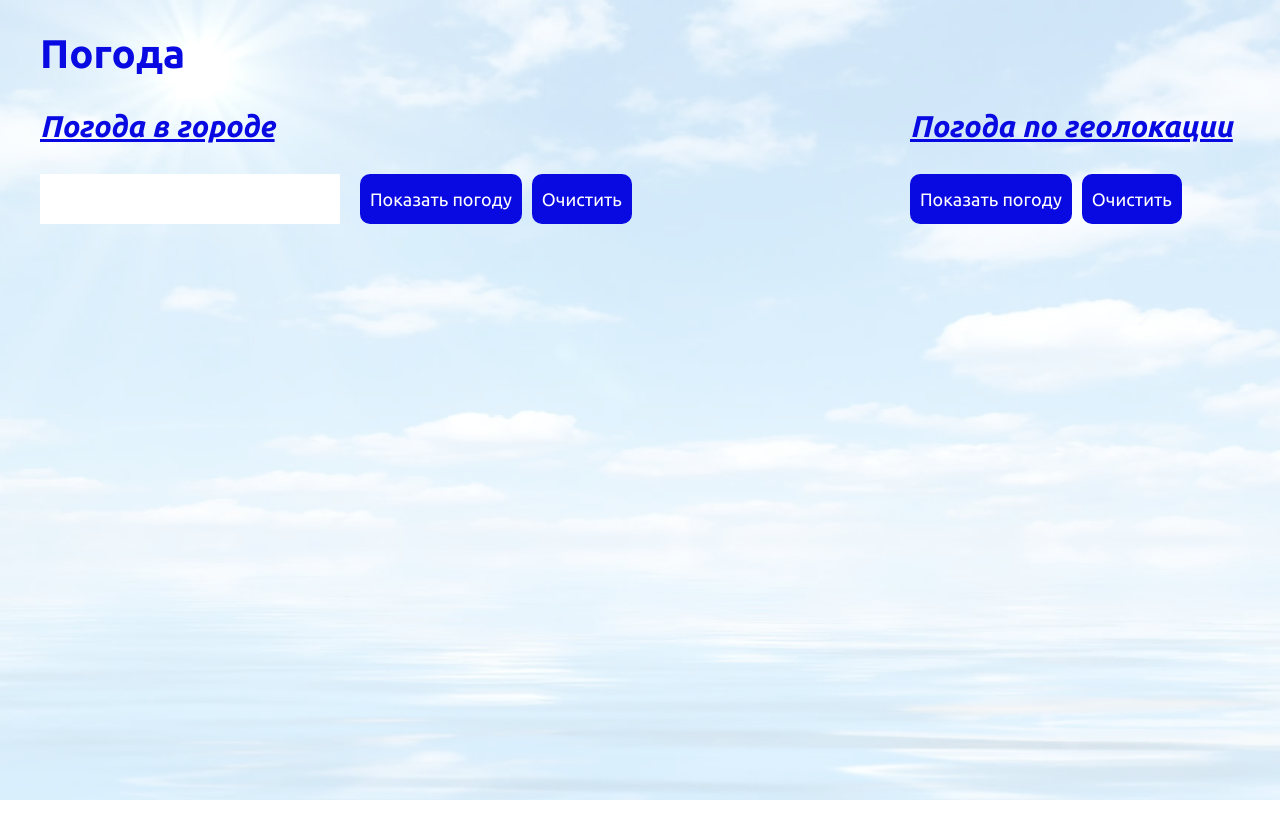
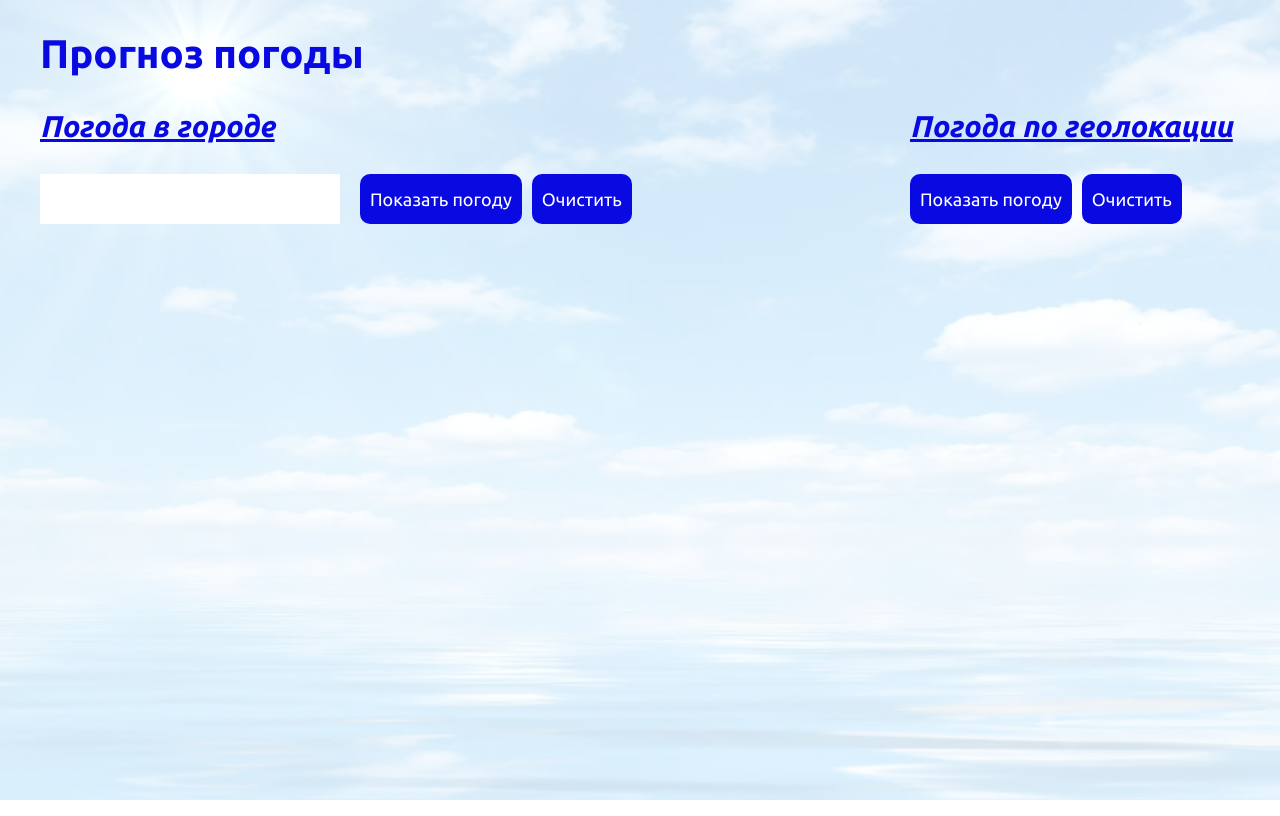
Before and after one commit to LiliiaGalkina/weather, a plain HTML site: page index.html in a window 1280 px wide. Drawn offline with Linux system fonts and the light colour scheme.

Commit message:
изменен главный заголовок

```diff
--- a/index.html
+++ b/index.html
@@ -3,7 +3,7 @@
 <head>
 	<meta charset="UTF-8">
 	<meta name="viewport" content="width=device-width, initial-scale=1.0">
-	<title>Погода</title>
+	<title>Прогноз погоды</title>
 	<link rel="preconnect" href="https://fonts.googleapis.com">
 	<link rel="preconnect" href="https://fonts.gstatic.com" crossorigin>
 	<link href="https://fonts.googleapis.com/css2?family=Quicksand:wght@700&family=Ubuntu:ital,wght@0,400;0,500;0,700;1,400;1,500;1,700&display=swap" rel="stylesheet">
@@ -14,7 +14,7 @@
 	<div class="wrapper">
 		<div class="fon"><img src="img/fon.jpg" alt="фон"></div>
 		<div class="weather">
-			<h1 class="weather__title title">Погода</h1>
+			<h1 class="weather__title title">Прогноз погоды</h1>
 			<div class="weather__items">
 				<section class="weather__city city">
 					<h2 class="city__title title subtitle">Погода в городе</h2>
```
